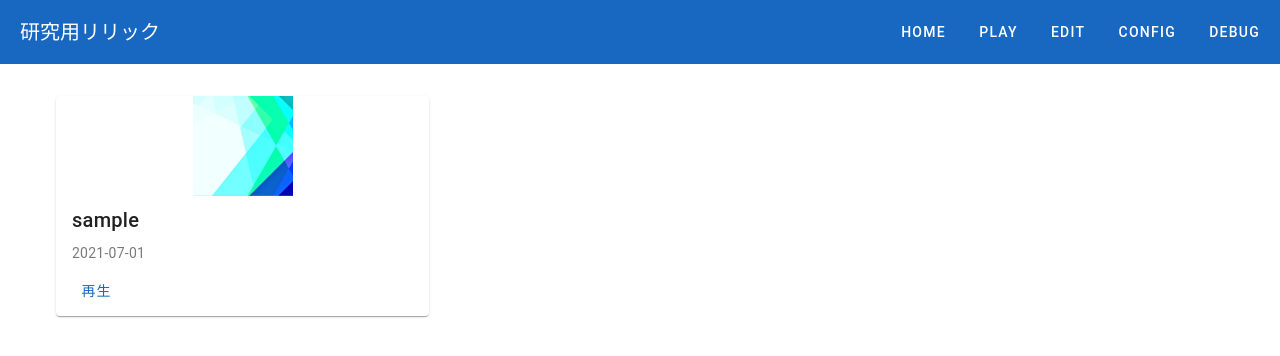
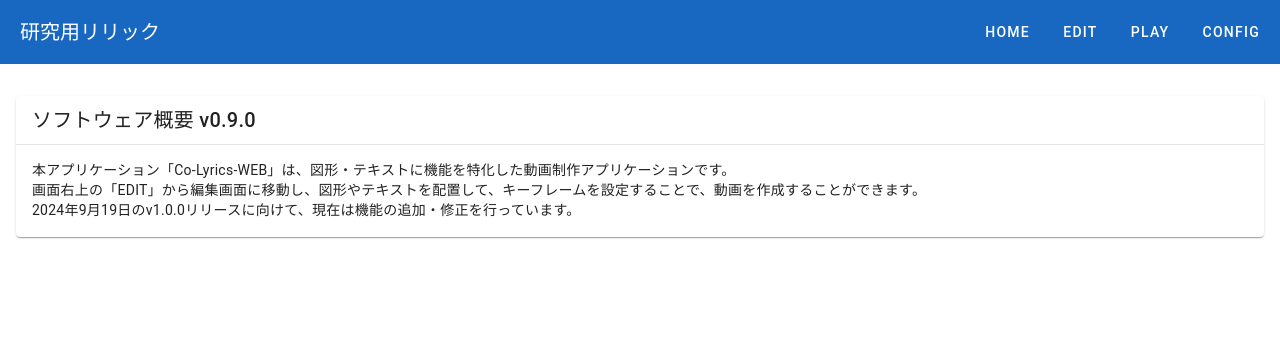
Before and after one commit to mino-8136/Co-Lyrics-WEB, a Vue app: page / in a window 1280 px wide. Shown: the top 356 px of the page. Built offline with nearby package versions, Linux system fonts and the light colour scheme; what @imengyu/vue3-context-menu would draw is missing.

Commit message:
公開用の説明追加

```diff
--- a/src/App.vue
+++ b/src/App.vue
@@ -9,10 +9,10 @@ import { RouterView } from 'vue-router'
       <v-spacer></v-spacer>
       <!-- <v-btn text to="/">Home</v-btn>でいいのか疑問 -->
       <v-btn @click="() => $router.push('/')">Home</v-btn>
-      <v-btn @click="() => $router.push('/testplay')">Play</v-btn>
       <v-btn @click="() => $router.push('/edit')">Edit</v-btn>
+      <v-btn @click="() => $router.push('/play')">Play</v-btn>
       <v-btn @click="() => $router.push('/config')">Config</v-btn>
-      <v-btn @click="() => $router.push('/debug')">Debug</v-btn>
+      <!-- <v-btn @click="() => $router.push('/debug')">Debug</v-btn> -->
     </v-toolbar>
     <v-main>
       <RouterView />
--- a/src/router/index.ts
+++ b/src/router/index.ts
@@ -1,5 +1,9 @@
 import { createRouter, createWebHistory } from 'vue-router'
 import HomeView from '../views/HomeView.vue'
+import EditView from '../views/EditView.vue'
+import DebugView from '../views/DebugView.vue'
+import PlayView from '../views/PlayView.vue'
+import ConfigView from '../views/ConfigView.vue'
 
 const router = createRouter({
   history: createWebHistory(import.meta.env.BASE_URL),
@@ -12,25 +16,22 @@ const router = createRouter({
     {
       path: '/edit',
       name: 'edit',
-      // route level code-splitting
-      // this generates a separate chunk (About.[hash].js) for this route
-      // which is lazy-loaded when the route is visited.
-      component: () => import('@/views/EditView.vue')
+      component: EditView
     },
     {
       path: '/debug',
       name: 'debug',
-      component: () => import('@/views/DebugView.vue')
+      component: DebugView
     },
     {
-      path: '/testplay',
-      name: 'testplay',
-      component: () => import('@/views/TestPlayView.vue')
+      path: '/play',
+      name: 'play',
+      component: PlayView
     },
     {
       path: '/config',
       name: 'config',
-      component: () => import('@/views/ConfigView.vue')
+      component: ConfigView
     }
   ]
 })
--- a/src/views/ConfigView.vue
+++ b/src/views/ConfigView.vue
@@ -9,15 +9,6 @@
         <v-checkbox label="デフォルトのオブジェクトフレーム数"></v-checkbox>
       </v-col>
     </v-card-actions>
-
-    <v-card-title>ゲームプレイ設定</v-card-title>
-    <v-card-actions>
-      <v-checkbox label="判定を調整する"></v-checkbox>
-    </v-card-actions>
-    <v-divider></v-divider>
-    <v-card-text>
-      このシステムは一般的な動画編集ソフトの使用感をベースに開発されている動画作成ソフトウェアとなっています。テキスト編集に特化した動画編集作業と、インタラクティブコンテンツ作成を連結する試みに挑戦しています。
-    </v-card-text>
   </v-card>
 </template>
 
--- a/src/views/HomeView.vue
+++ b/src/views/HomeView.vue
@@ -1,18 +1,17 @@
 <template>
-  <v-container>
-    <v-row>
-      <v-col v-for="movie in movies" :key="movie.id" cols="12" sm="6" md="4">
-        <v-card>
-          <v-img :src="getThumbnail(movie)" class="thumbnail"></v-img>
-          <v-card-title>{{ movie.title }}</v-card-title>
-          <v-card-subtitle>{{ movie.date }}</v-card-subtitle>
-          <v-card-actions>
-            <v-btn color="primary" @click="playMovie(movie)">再生</v-btn>
-          </v-card-actions>
-        </v-card>
-      </v-col>
-    </v-row>
-  </v-container>
+  <v-card class="ma-4">
+    <v-card-title>ソフトウェア概要 v0.9.0</v-card-title>
+    <v-divider></v-divider>
+    <v-card-text>
+      <p>
+        本アプリケーション「Co-Lyrics-WEB」は、図形・テキストに機能を特化した動画制作アプリケーションです。
+      </p>
+      <p>
+        画面右上の「EDIT」から編集画面に移動し、図形やテキストを配置して、キーフレームを設定することで、動画を作成することができます。
+      </p>
+      <p>2024年9月19日のv1.0.0リリースに向けて、現在は機能の追加・修正を行っています。</p>
+    </v-card-text>
+  </v-card>
 
   <v-dialog v-model="playPanel">
     <PlayMoviePanel />
```
Also changed, not shown: src/views/PlayView.vue (renamed from src/views/TestPlayView.vue).
